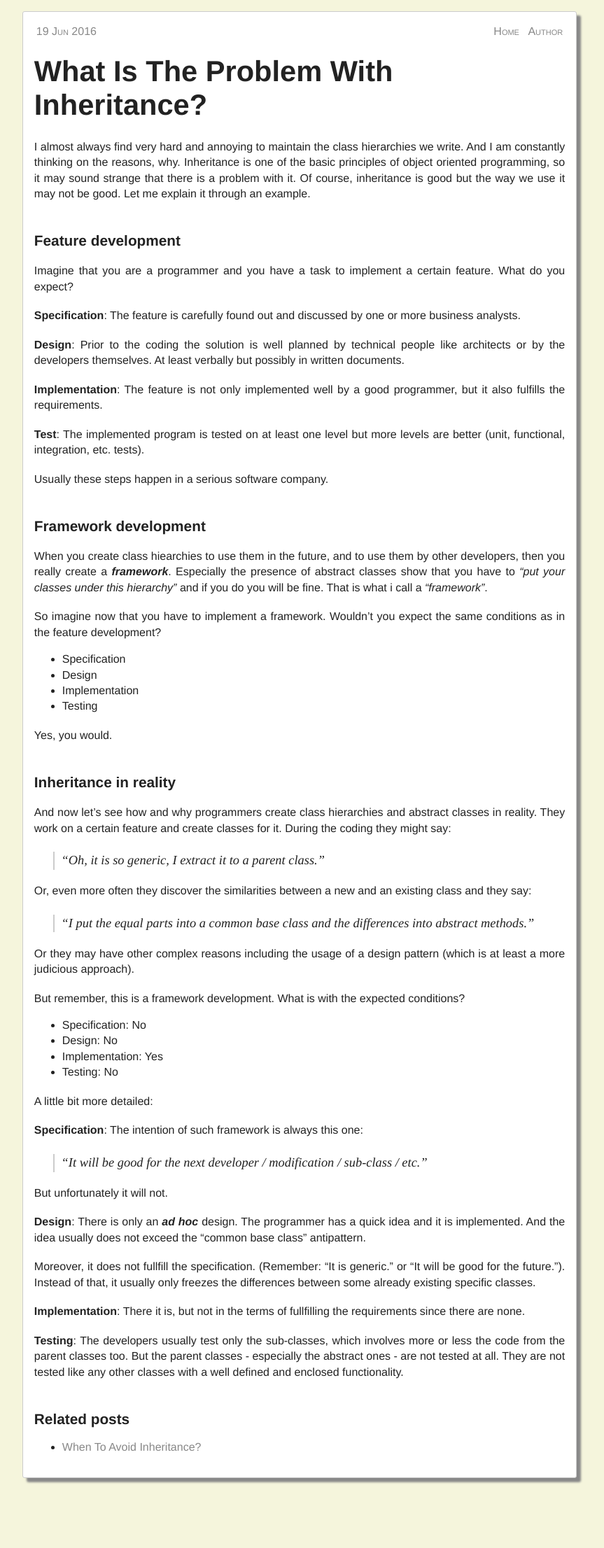
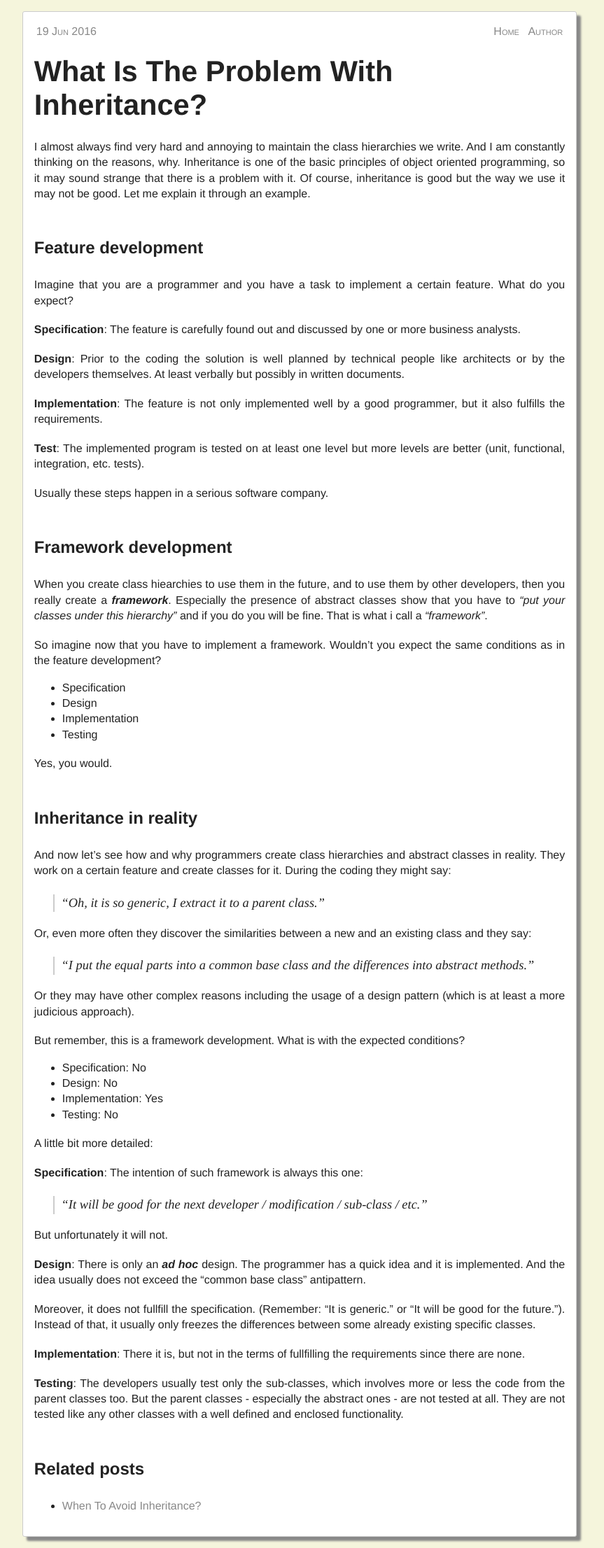
Before and after one commit to woj-tek/petozoltan.github.io, a Jekyll site: the page built from _posts/2016-06-19-what-is-the-problem-with-inheritance.md, in a window 1280 px wide. Shown: the whole page at 70% size, without its empty margins (212-1075 px from the left). Built offline with Jekyll 4.4.1, drawn with Linux system fonts in a browser that asks for light colours; before the commit the page ends 2128 px from its top, so only the background shows below that.

Commit message:
Fine tune h3

```diff
--- a/css/main.css
+++ b/css/main.css
@@ -97,9 +97,9 @@ h2 {
 	text-align: center;
 }
 h3 {
-    font-size: 1.3em;
-    line-height: 1.3em;
-    margin: 2em 0 0 0;
+    font-size: 1.5em;
+    line-height: 1.5em;
+    margin: 2em 0 1em 0;
     padding: 0 0 0 0;
 }
 h4 {
```
